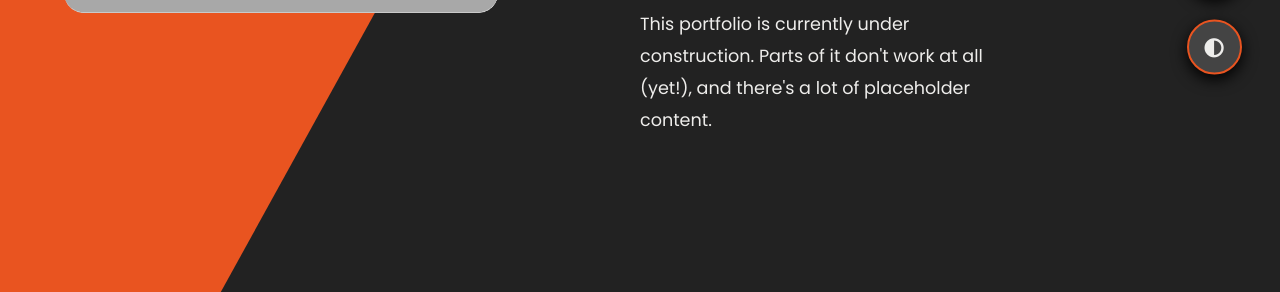
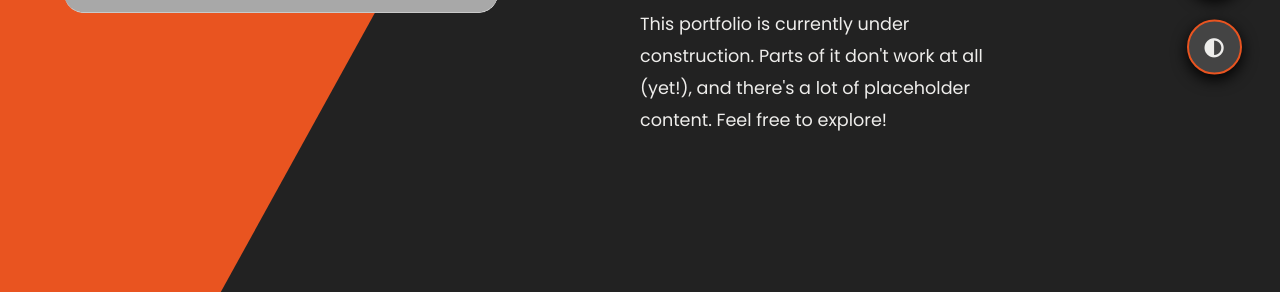
Before and after one commit to MichailTsoukalas/MichailTsoukalas.github.io, a website: page index.html in a window 1280 px wide. Shown: the part 508-800 px from the top of the page. Drawn offline with Linux system fonts and the light colour scheme.

Commit message:
Altered personal details

```diff
--- a/index.html
+++ b/index.html
@@ -35,7 +35,7 @@
 
                 </h1>
                 <p>
-                    This portfolio is currently under construction. Parts of it don't work at all (yet!), and there's a lot of placeholder content.
+                    This portfolio is currently under construction. Parts of it don't work at all (yet!), and there's a lot of placeholder content. Feel free to explore!
                 </p>
                 </a>
             </div>
```
